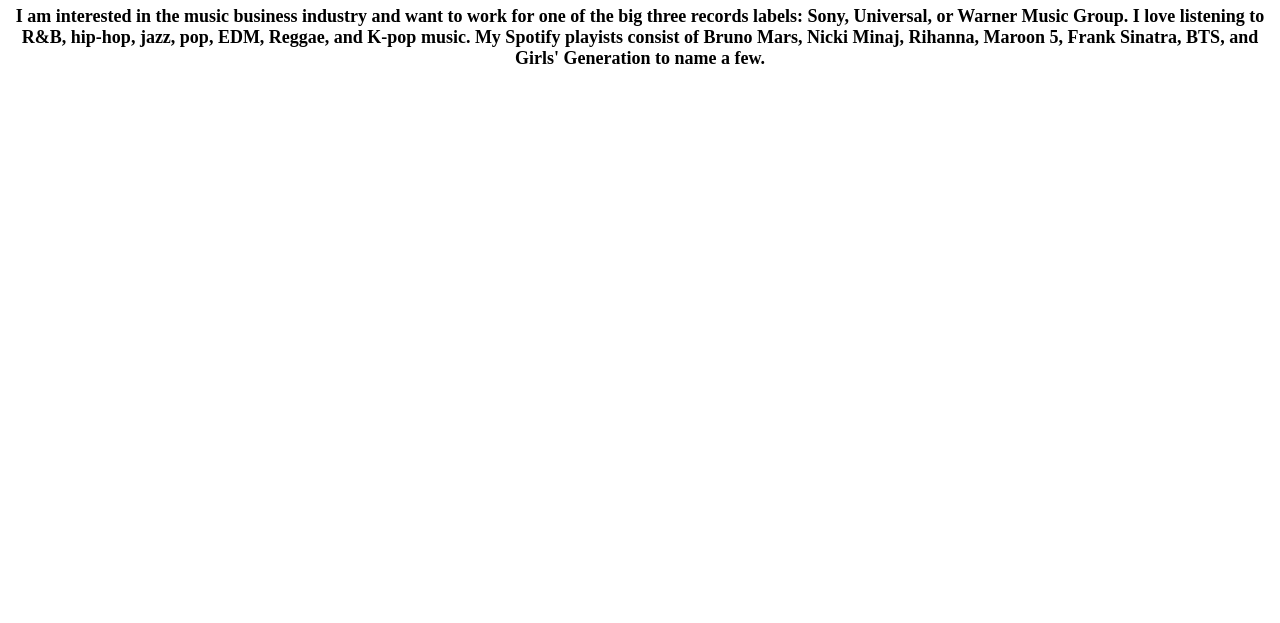
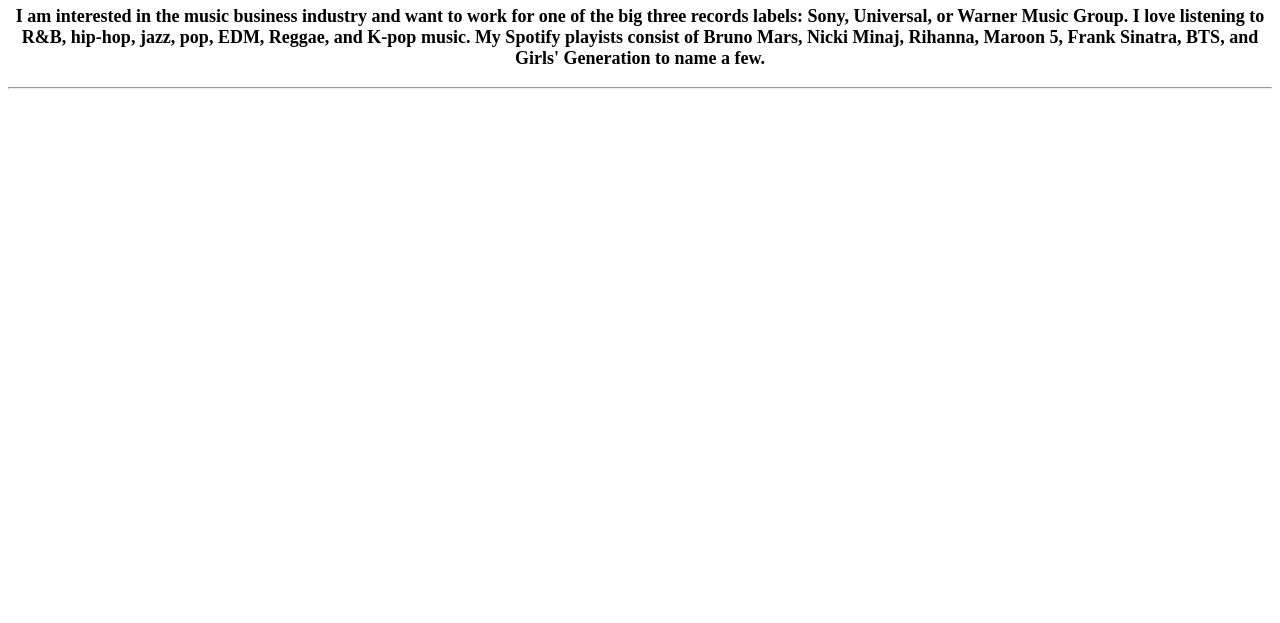
Before and after one commit to traceyytho/traceyytho.github.io, a plain HTML site: page index.html in a window 1280 px wide. Shown: the part 177-800 px from the top of the page. Drawn offline with Linux system fonts and the light colour scheme.

Commit message:
Update index.html

```diff
--- a/index.html
+++ b/index.html
@@ -5,3 +5,8 @@
 <b><h1 style="text-align:center;font-style:bold;> align="center"> ABOUT ME </h1>
 <p style ="text-align:center;font-family:heiti sc;font-size:18px">
   I am interested in the music business industry and want to work for one of the big three records labels: Sony, Universal, or Warner Music Group. I love listening to R&B, hip-hop, jazz, pop, EDM, Reggae, and K-pop music. My Spotify playists consist of Bruno Mars, Nicki Minaj, Rihanna, Maroon 5, Frank Sinatra, BTS, and Girls' Generation to name a few.
+
+</body>
+
+<hr />
+</html>
```
